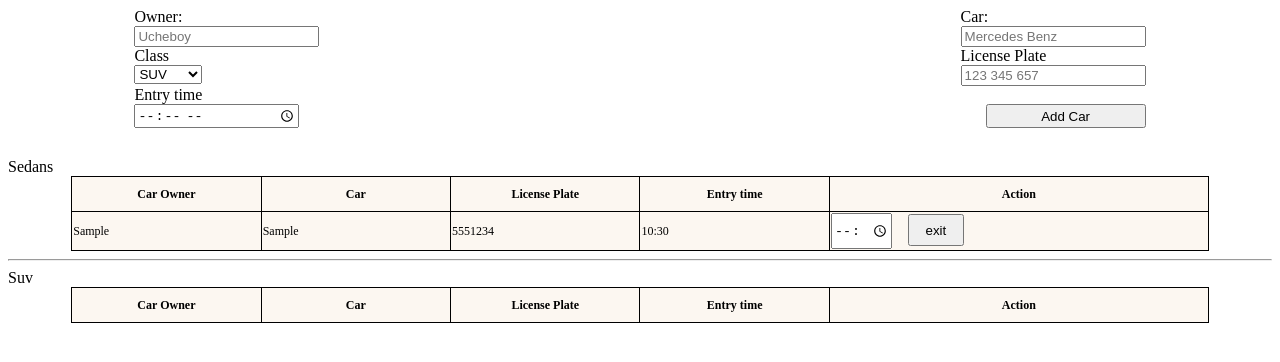
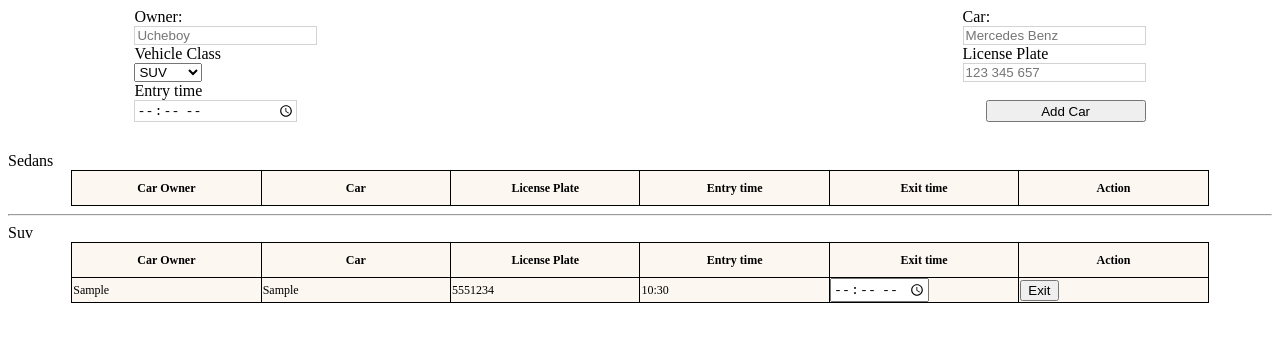
Before and after one commit to Web-Design-Development/park-management-system, a plain HTML site: page index.html in a window 1280 px wide. Both pictures are taken after typing "Sample", "Sample", "5551234", "10:30" into the empty fields and a click on the input "Add Car". Drawn offline with Linux system fonts and the light colour scheme.

Commit message:
second commit: more styling and javaScript

```diff
--- a/index.html
+++ b/index.html
@@ -25,7 +25,7 @@
                 </div>
                 <div class="class-plate sub-container">
                     <div class="type">
-                        <label for="type">Class</label><br>
+                        <label for="type">Vehicle Class</label><br>
                         <select name="" id="class">
                             <option value="suv">SUV</option>
                             <option value="sedan">SEDAN</option>
@@ -49,28 +49,30 @@
         </div>
         <div class="display-container">
             <div class="display-table sedan">
-                <table class="car-log">
+                <table class="car-log-sedan">
                     <thead>Sedans</thead>
                     <tr class="display-header">
                         <th class="owner-display">Car Owner</th>
                         <th class="car-display">Car</th>
                         <th class="license-display">License Plate</th>
                         <th class="entry-display">Entry time</th>
-                        <th class="exit-display">Action</th>
+                        <th class="exit-display sedan">Exit time</th>
+                        <th class="leave sedan">Action</th>
                     </tr>
                 </table>
             </div>
             <hr>
 
             <div class="display-table suv">
-                <table class="car-log">
+                <table class="car-log-suv">
                     <thead>Suv</thead>
                     <tr class="display-header">
                         <th class="owner-display">Car Owner</th>
                         <th class="car-display">Car</th>
                         <th class="license-display">License Plate</th>
                         <th class="entry-display">Entry time</th>
-                        <th class="exit-display">Action</th>
+                        <th class="exit-display suv">Exit time</th>
+                        <th class="leave suv">Action</th>
                     </tr>
                 </table>
             </div>
--- a/scripts/index.js
+++ b/scripts/index.js
@@ -1,76 +1,102 @@
 let form = document.querySelector('form');
 let ownerInput = document.querySelector('#owner');
 let carInput = document.querySelector('#car');
+let vehicleClass = document.querySelector('#class');
 let licenseInput = document.querySelector('#license');
 let entryInput = document.querySelector('#entry');
 let addCar = document.querySelector('#add-car')
+let carParkSedan = document.querySelector('.car-log-sedan');
+let carParkSuv = document.querySelector('.car-log-suv')
 
+// Input validation
 let owner;
 let car;
 let license;
 let entry;
 let tableRow;
+let rowLengthSedan = [];
+let rowLengthSuv = [];
 
 form.addEventListener('submit', (e) => {
     e.preventDefault();
-    if (!ownerInput.value) {
-        alert('fill owner')
-    } else {
-        const carPark = document.querySelector('.car-log');
-        tableRow = document.createElement('tr');
-        carPark.appendChild(tableRow)
-        const onwerDisplay = document.createElement('td');
-        onwerDisplay.innerText = ownerInput.value;
-        tableRow.appendChild(onwerDisplay);
-        owner = true;
+    if (!ownerInput.value || !carInput.value || !vehicleClass.value || !licenseInput.value || !entryInput.value) {
+        alert('fill all blanks');
+        if (!ownerInput.value) {
+            ownerInput.classList.add('errorClass');
+        }
+        if (!carInput.value) {
+            carInput.classList.add('errorClass');
+        }
+        if (!licenseInput.value) {
+            licenseInput.classList.add('errorClass');
+        }
+        if (!entryInput.value) {
+            entryInput.classList.add('errorClass');
+        }
+        return
     }
 
-    if (!carInput.value) {
-        alert('fill car');
-    } else {
-        const carDisplay = document.createElement('td');
-        carDisplay.innerText = carInput.value
+    else {
+        if (vehicleClass.value === 'sedan') {
+            tableRow = document.createElement('tr');
+            carParkSedan.appendChild(tableRow);
+            rowLengthSedan.push(1)
+            if (rowLengthSedan.length >= 10) {
+                alert('car park is filled up')
+                return
+            }
+        } else {
+            tableRow = document.createElement('tr')
+            carParkSuv.appendChild(tableRow)
+            rowLengthSuv.push(1)
+            if (rowLengthSuv.length >= 10) {
+                alert('car park is filled up')
+                return
+            }
+
+        }
+
+        //table data for owner name display
+        const onwerDisplay = document.createElement('td')
+        onwerDisplay.innerText = ownerInput.value
+        tableRow.appendChild(onwerDisplay);
+
+        //table data for car name display
+        const carDisplay = document.createElement('td')
+        carDisplay.innerText = carInput.value;
         tableRow.appendChild(carDisplay)
-        car = true;
-    }
 
-    if (!licenseInput) {
-        alert('fill license');
-    } else {
+        //table data for license display
         const licenseDisplay = document.createElement('td')
         licenseDisplay.innerText = licenseInput.value;
         tableRow.appendChild(licenseDisplay)
-        license = true
+
+        //table data for car entry time display
+        const entryDisplay = document.createElement('td')
+        entryDisplay.innerText = entryInput.value;
+        tableRow.appendChild(entryDisplay)
+
+        //table data for exit time
+        const exitInput = document.createElement('input')
+        exitInput.setAttribute('type', 'time')
+        tableRow.appendChild(exitInput)
+
+        //create a 'leave' button for vehicles leaving the park.
+        const leaveSec = document.createElement('td')
+        const leaveButton = document.createElement('button')
+        leaveButton.innerText = 'Exit';
+        tableRow.appendChild(leaveSec);
+        leaveSec.appendChild(leaveButton)
+
+        ownerInput.classList.add('cleanClass');
+        carInput.classList.add('cleanClass');
+        licenseInput.classList.add('cleanClass');
+        entryInput.classList.add('cleanClass');
     }
-
-    if (!entryInput) {
-        alert('fill entry time');
-    } else {
-        const entryDisplay = document.createElement('td');
-        const exitAction = document.createElement('td');
-        const exit = document.createElement('input');
-        exit.setAttribute('type', 'time');
-        const action = document.createElement('input');
-        action.setAttribute('type', 'button');
-        action.value = 'exit'
-        entryDisplay.innerText = entryInput.value;
-        tableRow.appendChild(entryDisplay);
-        tableRow.appendChild(exitAction);
-        exitAction.appendChild(exit);
-        exitAction.appendChild(action);
-        exit.classList.add('exit');
-        action.classList.add('exit');
-        // exit.style.width = '3.5rem';
-        // action.style.width = '3.5rem';
-    }
-
-
-
 
     ownerInput.value = '';
     carInput.value = '';
     licenseInput.value = '';
     entryInput.value = '';
 
-
 })
--- a/styles/styles.css
+++ b/styles/styles.css
@@ -26,14 +26,26 @@ form {
     text-align: center;
 }
 
+.errorClass {
+    border: solid .6px red;
+}
+
+.cleanClass {
+    border: solid .5px lightgray;
+}
+
+
+
+
+
+
+
+
 .exit {
     width: 3.5rem;
     height: 2rem;
     margin-right: 1rem;
 }
-
-
-
 
 
 .display-container {
@@ -59,7 +71,3 @@ th {
     width: 15%;
     height: 2rem;
 }
-
-.exit-display {
-    width: 30%;
-}
```
